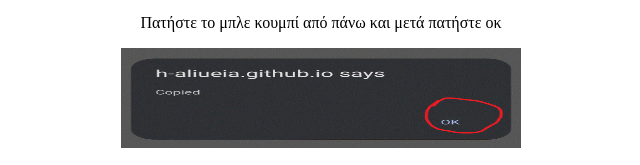
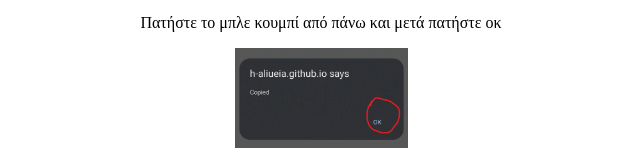
Before and after one commit to H-ALIUEIA/h-aliueia.github.io, a plain HTML site: page how/index.html in a window 1280 px wide. Shown: the part 774-939 px from the top of the page, without its empty margins (319-959 px from the left). Drawn offline with Linux system fonts and the light colour scheme.

Commit message:
Update index.html

```diff
--- a/how/index.html
+++ b/how/index.html
@@ -28,7 +28,7 @@
       </center>
       <center>
         <p>Πατήστε το μπλε κουμπί από πάνω και μετά πατήστε οκ</p>
-        <img src="images/1.png" style="width:400px;height:100px;">
+        <img src="images/1.png" style="width:173px;height:100px;">
         <p>Μετά ανοίξτε την εφαρμογή Feeder και πατήστε πάνω δεξιά της 3 τελείες</p>
         <p>Μετά πατήστε το Add feed</p>
         <p>Μετά πατήστε συνεχόμενα εκεί που έχει για να γράψεις και πατήστε επικόλληση</p>
```
